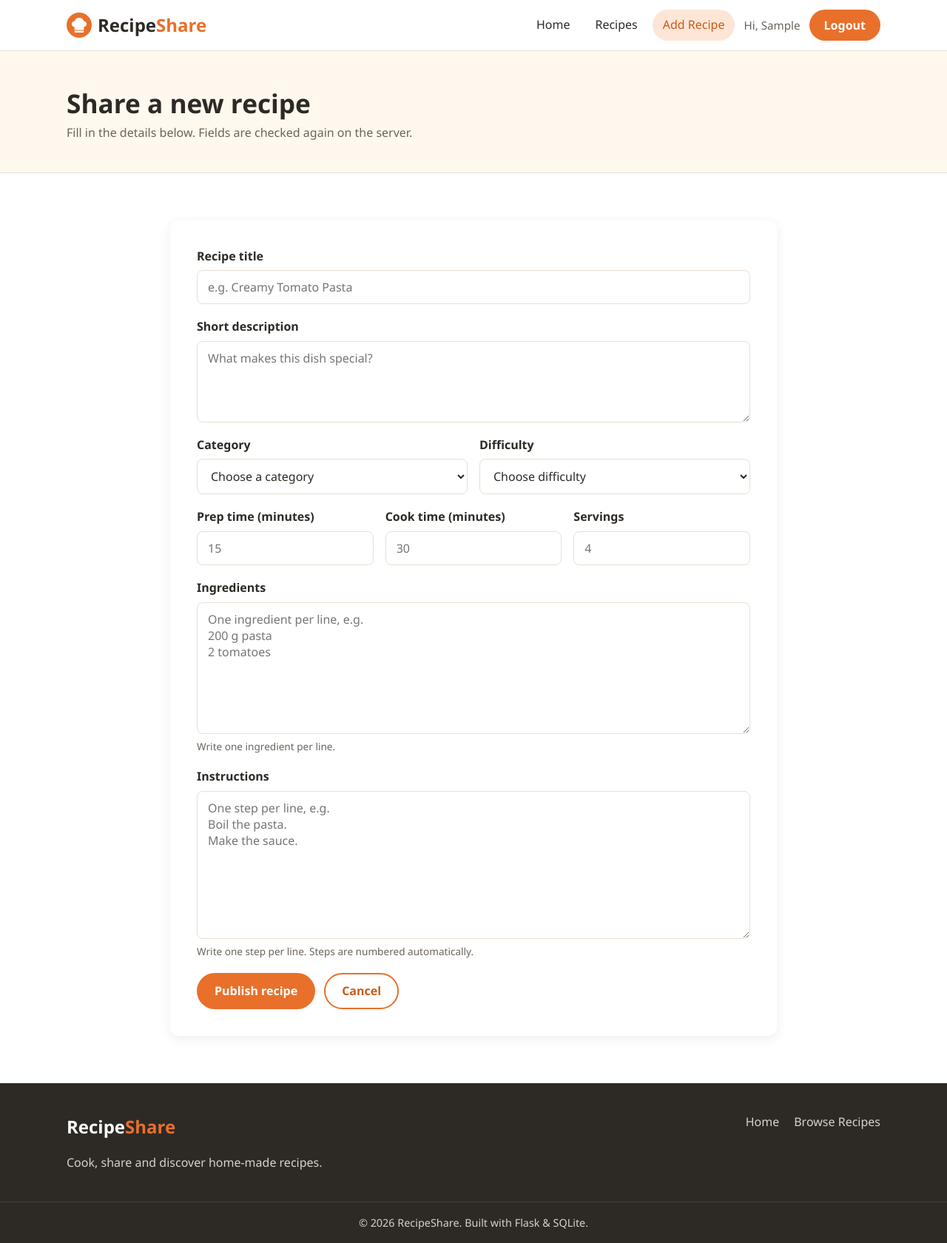
After one commit to Sancheet-Walekar/recipe-sharing-platform, a Flask app: page /recipes/add in a window 1280 px wide. The commit adds this page. Shown: the whole page at 74% size. Run offline with Flask 3, Linux system fonts and the light colour scheme; the visitor is signed in with stand-in values (Sample User, id 1); data comes from the database, SQL or seed files in the repository.

Commit message:
Add recipe creation form with backend validation
Co-authored-by: Cursor <cursoragent@cursor.com>

```diff
--- a/app.py
+++ b/app.py
@@ -45,6 +45,13 @@ MIN_PASSWORD_LENGTH = 6
 MAX_NAME_LENGTH = 60
 # A simple (not perfect) email check: something@something.something
 EMAIL_PATTERN = re.compile(r"^[^@\s]+@[^@\s]+\.[^@\s]+$")
+
+# Limits for the recipe form
+MAX_TITLE_LENGTH = 100
+MAX_DESCRIPTION_LENGTH = 500
+MAX_LONG_TEXT_LENGTH = 5000      # ingredients and instructions
+MAX_MINUTES = 1440               # 24 hours
+MAX_SERVINGS = 100
 
 
 @app.context_processor
@@ -96,6 +103,76 @@ def login_required(view):
 def is_safe_next_url(target):
     """Only allow redirects to pages on our own site (e.g. "/recipes/3")."""
     return bool(target) and target.startswith("/") and not target.startswith("//")
+
+
+# ------------------------------------------------------------------
+# Recipe form validation (used by both "add" and "edit")
+# ------------------------------------------------------------------
+def parse_whole_number(value, label, minimum, maximum, errors):
+    """
+    Turn text like "15" into the number 15.
+    Adds a message to "errors" and returns None if the value is not valid.
+    """
+    try:
+        number = int(value)
+    except (TypeError, ValueError):
+        errors.append(f"{label} must be a whole number.")
+        return None
+    if number < minimum or number > maximum:
+        errors.append(f"{label} must be between {minimum} and {maximum}.")
+        return None
+    return number
+
+
+def validate_recipe_form(form):
+    """
+    Check every recipe field sent by the browser.
+    Returns (recipe_data, errors). If "errors" is empty the data is safe to save.
+    """
+    errors = []
+    recipe_data = {
+        "title": form.get("title", "").strip(),
+        "description": form.get("description", "").strip(),
+        "ingredients": form.get("ingredients", "").strip(),
+        "instructions": form.get("instructions", "").strip(),
+        "category": form.get("category", ""),
+        "difficulty": form.get("difficulty", ""),
+        "prep_time": form.get("prep_time", "").strip(),
+        "cook_time": form.get("cook_time", "").strip(),
+        "servings": form.get("servings", "").strip(),
+    }
+
+    # Required text fields with a maximum length
+    text_rules = [
+        ("title", "Title", MAX_TITLE_LENGTH),
+        ("description", "Description", MAX_DESCRIPTION_LENGTH),
+        ("ingredients", "Ingredients", MAX_LONG_TEXT_LENGTH),
+        ("instructions", "Instructions", MAX_LONG_TEXT_LENGTH),
+    ]
+    for field, label, max_length in text_rules:
+        if not recipe_data[field]:
+            errors.append(f"{label} is required.")
+        elif len(recipe_data[field]) > max_length:
+            errors.append(f"{label} must be at most {max_length} characters.")
+
+    # Drop-downs must contain one of our allowed values
+    if recipe_data["category"] not in CATEGORIES:
+        errors.append("Please choose a valid category.")
+    if recipe_data["difficulty"] not in DIFFICULTIES:
+        errors.append("Please choose a valid difficulty.")
+
+    # Numbers: keep the typed text if invalid so the form can show it again
+    number_rules = [
+        ("prep_time", "Preparation time", 0, MAX_MINUTES),
+        ("cook_time", "Cooking time", 0, MAX_MINUTES),
+        ("servings", "Servings", 1, MAX_SERVINGS),
+    ]
+    for field, label, minimum, maximum in number_rules:
+        number = parse_whole_number(recipe_data[field], label, minimum, maximum, errors)
+        if number is not None:
+            recipe_data[field] = number
+
+    return recipe_data, errors
 
 
 # ------------------------------------------------------------------
@@ -223,6 +300,42 @@ def logout():
 
 
 # ------------------------------------------------------------------
+# Recipes: create
+# ------------------------------------------------------------------
+@app.route("/recipes/add", methods=["GET", "POST"])
+@login_required
+def add_recipe():
+    """Show the empty recipe form (GET) and save a new recipe (POST)."""
+    if request.method == "POST":
+        recipe_data, errors = validate_recipe_form(request.form)
+
+        if errors:
+            for error in errors:
+                flash(error, "error")
+            return render_template("add_recipe.html", form=recipe_data)
+
+        db = get_db()
+        db.execute(
+            """
+            INSERT INTO recipes (user_id, title, description, ingredients, instructions,
+                                 category, difficulty, prep_time, cook_time, servings)
+            VALUES (?, ?, ?, ?, ?, ?, ?, ?, ?, ?)
+            """,
+            (
+                g.user["id"], recipe_data["title"], recipe_data["description"],
+                recipe_data["ingredients"], recipe_data["instructions"],
+                recipe_data["category"], recipe_data["difficulty"],
+                recipe_data["prep_time"], recipe_data["cook_time"], recipe_data["servings"],
+            ),
+        )
+        db.commit()
+        flash("Recipe added successfully!", "success")
+        return redirect(url_for("recipes"))
+
+    return render_template("add_recipe.html", form={})
+
+
+# ------------------------------------------------------------------
 # Error pages
 # ------------------------------------------------------------------
 @app.errorhandler(404)
--- /dev/null
+++ b/templates/_recipe_form_fields.html
@@ -0,0 +1,71 @@
+{#
+    Recipe form fields shared by add_recipe.html and edit_recipe.html.
+    "form" is a dictionary with the current values (empty when adding).
+#}
+<div class="form-group">
+    <label for="title">Recipe title</label>
+    <input type="text" id="title" name="title" value="{{ form.get('title', '') }}"
+           maxlength="100" required placeholder="e.g. Creamy Tomato Pasta">
+</div>
+
+<div class="form-group">
+    <label for="description">Short description</label>
+    <textarea id="description" name="description" maxlength="500" rows="3" required
+              placeholder="What makes this dish special?">{{ form.get('description', '') }}</textarea>
+</div>
+
+<div class="form-row">
+    <div class="form-group">
+        <label for="category">Category</label>
+        <select id="category" name="category" required>
+            <option value="">Choose a category</option>
+            {% for category in categories %}
+                <option value="{{ category }}" {{ 'selected' if form.get('category') == category }}>{{ category }}</option>
+            {% endfor %}
+        </select>
+    </div>
+
+    <div class="form-group">
+        <label for="difficulty">Difficulty</label>
+        <select id="difficulty" name="difficulty" required>
+            <option value="">Choose difficulty</option>
+            {% for difficulty in difficulties %}
+                <option value="{{ difficulty }}" {{ 'selected' if form.get('difficulty') == difficulty }}>{{ difficulty }}</option>
+            {% endfor %}
+        </select>
+    </div>
+</div>
+
+<div class="form-row">
+    <div class="form-group">
+        <label for="prep_time">Prep time (minutes)</label>
+        <input type="number" id="prep_time" name="prep_time" value="{{ form.get('prep_time', '') }}"
+               min="0" max="1440" required placeholder="15">
+    </div>
+
+    <div class="form-group">
+        <label for="cook_time">Cook time (minutes)</label>
+        <input type="number" id="cook_time" name="cook_time" value="{{ form.get('cook_time', '') }}"
+               min="0" max="1440" required placeholder="30">
+    </div>
+
+    <div class="form-group">
+        <label for="servings">Servings</label>
+        <input type="number" id="servings" name="servings" value="{{ form.get('servings', '') }}"
+               min="1" max="100" required placeholder="4">
+    </div>
+</div>
+
+<div class="form-group">
+    <label for="ingredients">Ingredients</label>
+    <textarea id="ingredients" name="ingredients" rows="7" maxlength="5000" required
+              placeholder="One ingredient per line, e.g.&#10;200 g pasta&#10;2 tomatoes">{{ form.get('ingredients', '') }}</textarea>
+    <small class="form-hint">Write one ingredient per line.</small>
+</div>
+
+<div class="form-group">
+    <label for="instructions">Instructions</label>
+    <textarea id="instructions" name="instructions" rows="8" maxlength="5000" required
+              placeholder="One step per line, e.g.&#10;Boil the pasta.&#10;Make the sauce.">{{ form.get('instructions', '') }}</textarea>
+    <small class="form-hint">Write one step per line. Steps are numbered automatically.</small>
+</div>
--- /dev/null
+++ b/templates/add_recipe.html
@@ -0,0 +1,27 @@
+{% extends "base.html" %}
+
+{% block title %}Add Recipe{% endblock %}
+
+{% block content %}
+<section class="page-header">
+    <div class="container">
+        <h1>Share a new recipe</h1>
+        <p>Fill in the details below. Fields are checked again on the server.</p>
+    </div>
+</section>
+
+<section class="section">
+    <div class="container">
+        <div class="form-card">
+            <form method="post" action="{{ url_for('add_recipe') }}" class="form">
+                {% include "_recipe_form_fields.html" %}
+
+                <div class="form-actions">
+                    <button type="submit" class="btn btn-primary">Publish recipe</button>
+                    <a href="{{ url_for('recipes') }}" class="btn btn-outline">Cancel</a>
+                </div>
+            </form>
+        </div>
+    </div>
+</section>
+{% endblock %}
--- a/templates/base.html
+++ b/templates/base.html
@@ -24,6 +24,7 @@
 
                 {% if current_user %}
                     <!-- Links for logged-in users -->
+                    <li><a href="{{ url_for('add_recipe') }}" class="{{ 'active' if request.endpoint == 'add_recipe' }}">Add Recipe</a></li>
                     <li class="nav-greeting">Hi, {{ current_user.name.split()[0] }}</li>
                     <li>
                         <!-- Logout is a POST form so it cannot be triggered by a simple link -->
```
